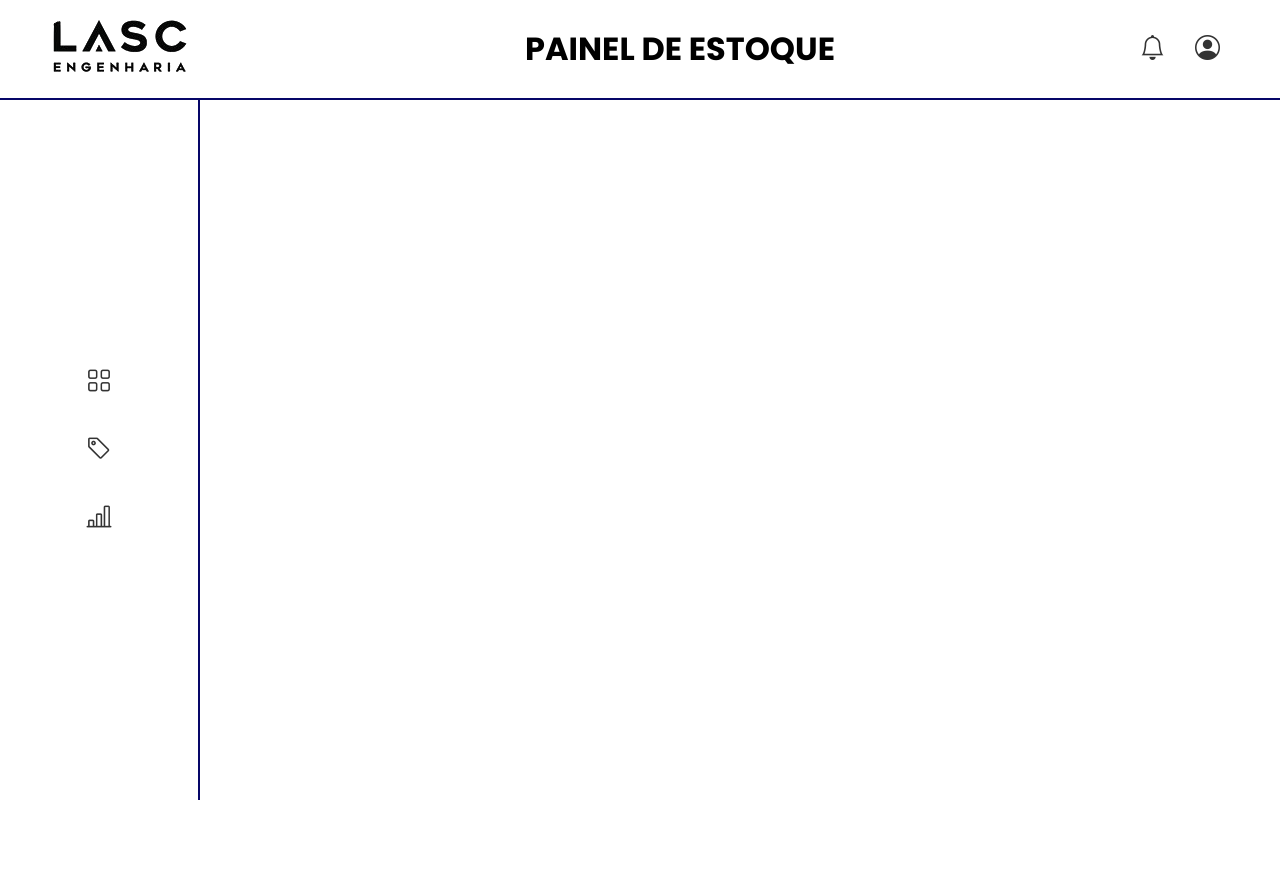
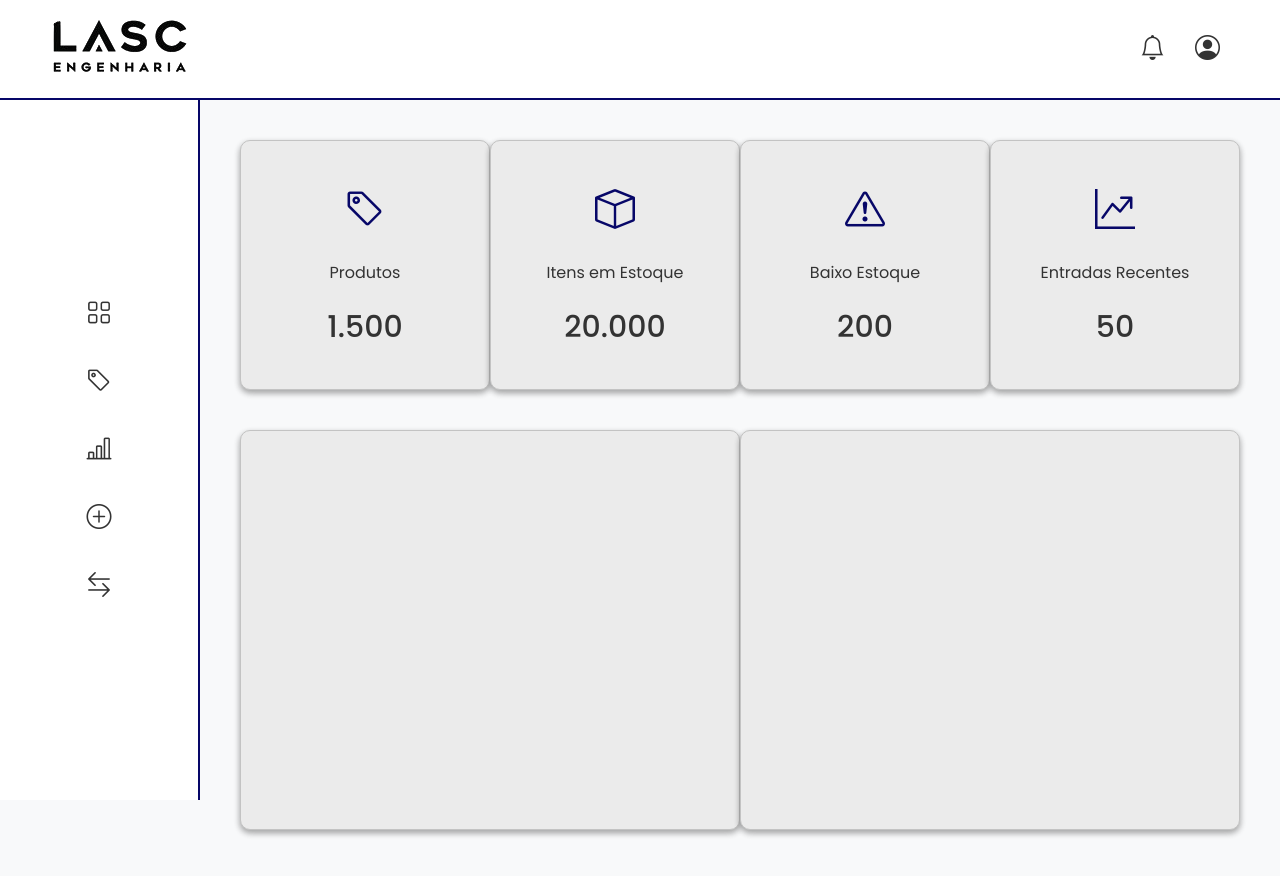
Before and after one commit to clebinho1994/gestao-de-estoque, a plain HTML site: page dashboard.html in a window 1280 px wide. Drawn offline with nearby package versions, Linux system fonts and the light colour scheme.

Commit message:
HomeOffice

```diff
--- a/css/dashboard.css
+++ b/css/dashboard.css
@@ -6,7 +6,8 @@ header {
   left: 0;
   height: 100px;
   width: 100%;
-  background-color: #fff;
+  background: #fff;
+  color: #fff;
   z-index: 20;
   display: flex;
   justify-content: space-between;
@@ -31,6 +32,7 @@ header {
 
 .icons i:hover {
   transform: scale(1.3);
+  color: #2ecc71;
 }
 
 header::before {
@@ -41,8 +43,6 @@ header::before {
   width: 100%;
   background-color: rgb(7, 7, 104);
 }
-
-
 
 .container {
   margin-left: 200px;
@@ -85,4 +85,55 @@ header::before {
 }
 .menu-lateral ul li:hover {
   transform: scale(1.3);
+  color: #2ecc71;
 }
+
+.informacoes {
+  display: flex;
+  justify-content: space-evenly;
+  padding: 20px;
+}
+
+.info {
+  border: 1px solid #c3c3c3;
+  width: 250px;
+  height: 250px;
+  border-radius: 10px;
+  background-color: #ebebeb;
+  box-shadow: rgba(0, 0, 0, 0.16) 0px 3px 6px, rgba(0, 0, 0, 0.23) 0px 3px 6px;
+  display: flex;
+  flex-direction: column;
+  align-items: center;
+  justify-content: center;
+  gap: 20px;
+}
+
+.info  i {
+  font-size: 40px;
+  color: rgb(7, 7, 104);
+}
+
+.info span {
+  font-weight: 500;
+  font-size: 30px;
+}
+
+.grafico {
+   display: flex;
+   justify-content: space-evenly;
+   align-items: center;
+   padding: 20px;
+}
+
+.graficos {
+  border: 1px solid #c3c3c3;
+  width: 630px;
+  height: 400px;
+  border-radius: 10px;
+  background-color: #ebebeb;
+  box-shadow: rgba(0, 0, 0, 0.16) 0px 3px 6px, rgba(0, 0, 0, 0.23) 0px 3px 6px;
+  display: flex;
+  flex-direction: column;
+  align-items: center;
+  justify-content: center;
+}
--- a/css/global.css
+++ b/css/global.css
@@ -9,6 +9,8 @@
 html, body {
   font-family: "Poppins", sans-serif;
   height: 100%;
+  background: #f8f9fa;
+  color: #333;
 
 }
 
--- a/dashboard.html
+++ b/dashboard.html
@@ -33,13 +33,50 @@
           <li><a href="#produtos" id="#produtos"><i class="bi bi-grid"></i></a></li>
           <li><a href="#produtos" id="#produtos"><i class="bi bi-tag"></i></a></li>
           <li><a href="#relatorios" id="#relatorios"><i class="bi bi-bar-chart-line"></i></a></li>
+          <li><a href="#adicionar" id="#relatorios"><i class="bi bi-plus-circle"></i></a></li>
+          <li><a href="#movimento" id="#relatorios"><i class="bi bi-arrow-left-right"></i></a></li>
+
 
         </ul>
     </aside>
 
   <main class="container">
+    <section class="informacoes">
 
+      <div class="info" id="info-produtos">
+        <div><i class="bi bi-tag"></i></div>
+        <p>Produtos</p>
+        <span>1.500</span>
+      </div>
 
+      <div class="info" id="info-estoque">
+        <div><i class="bi bi-box"></i></div>
+        <p>Itens em Estoque</p>
+        <span>20.000</span>
+      </div>
+
+      <div class="info" id="info-aviso">
+        <div><i class="bi bi-exclamation-triangle"></i></div>
+        <p>Baixo Estoque</p>
+        <span>200</span>
+      </div>
+
+      <div class="info" id="info-entradas">
+        <div><i class="bi bi-graph-up-arrow"></i></div>
+        <p>Entradas Recentes</p>
+        <span>50</span>
+      </div>
+    </section>
+    <section class="grafico">
+      <div class="graficos">
+
+      </div>
+
+      <div class="graficos">
+
+      </div>
+    </section>
   </main>
+  <script src="./js/script.js"></script>
 </body>
 </html>
```
